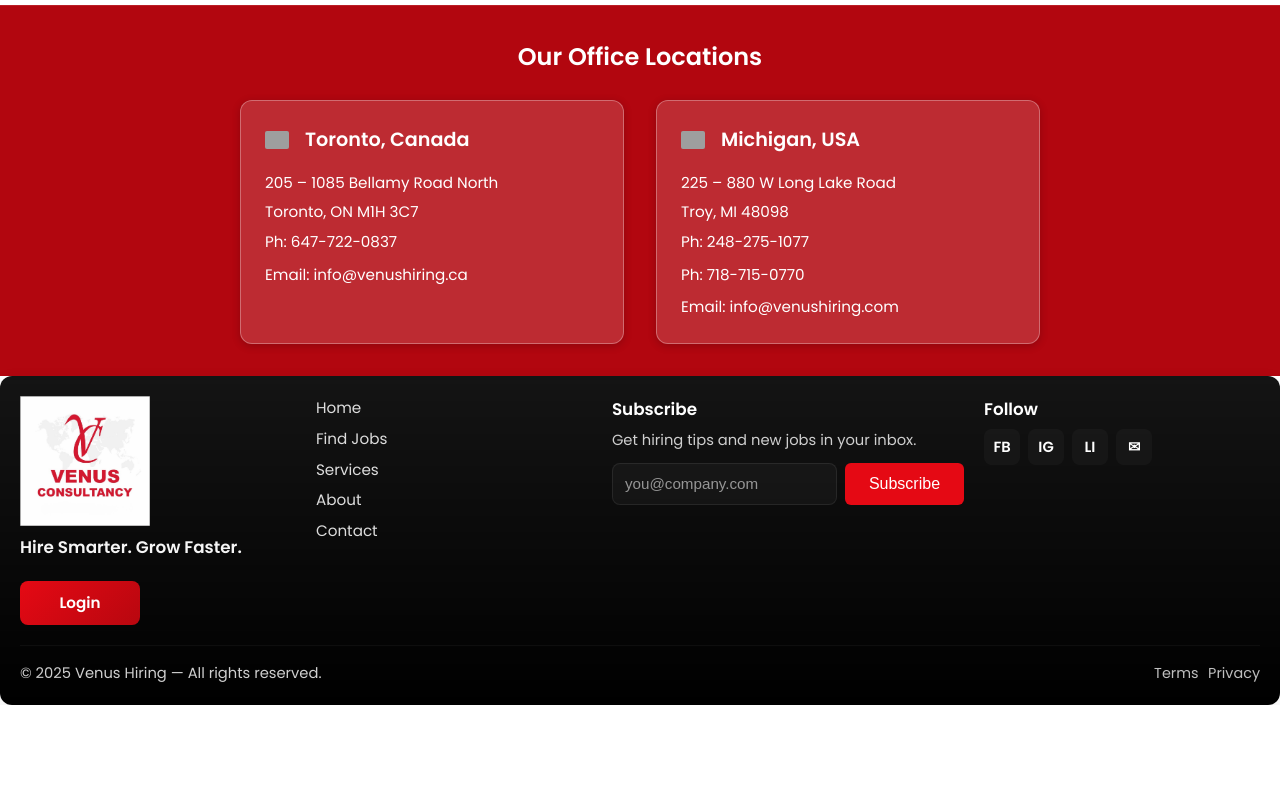
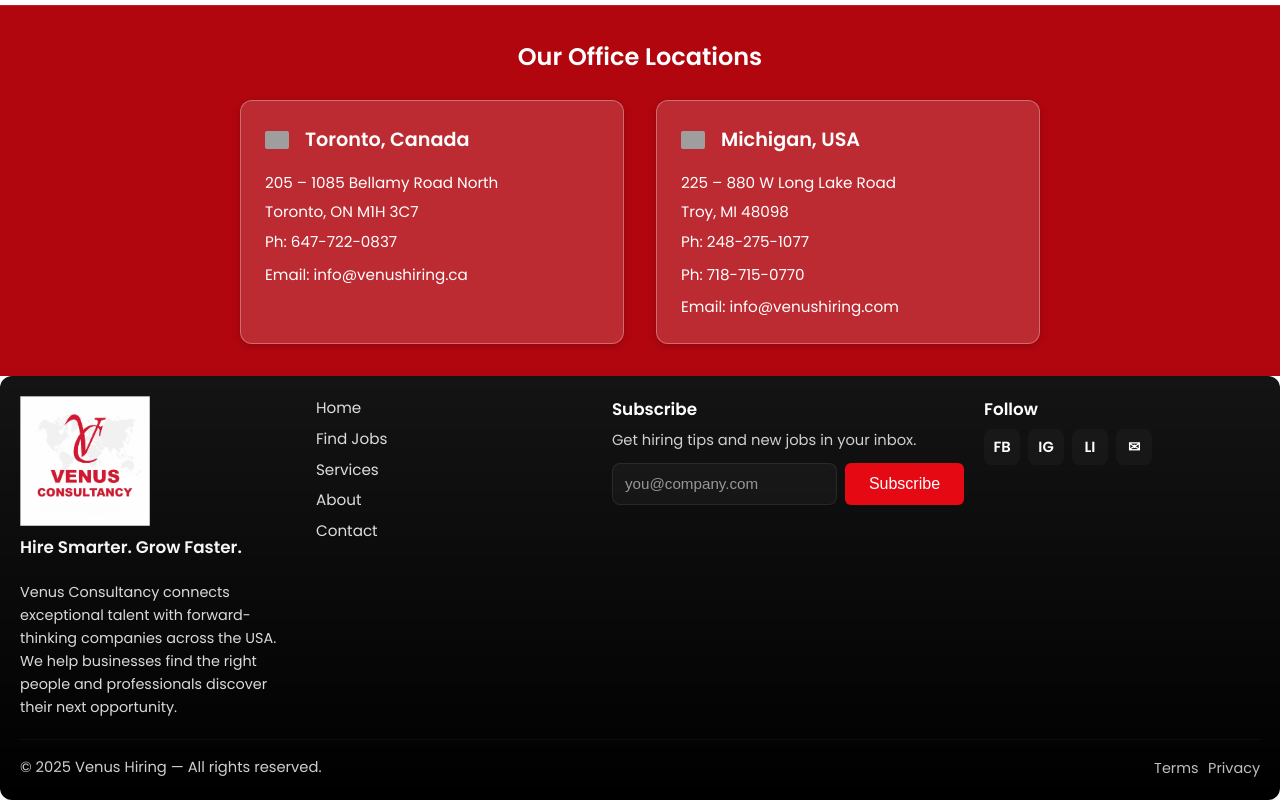
Before and after one commit to Jivansatapathy/VenusConsultancy, a React (Vite) app in the folder client/: page /service-category/finance-banking in a window 1280 px wide. Shown: the part 2973-3773 px from the top of the page. Before the commit the page ends 3678 px from the top, so only its background shows below. Built offline with nearby package versions, Linux system fonts and the light colour scheme; no server answers; grey boxes are pictures that could not be loaded.

Commit message:
Chnages frontend

```diff
--- a/client/src/components/Footer.css
+++ b/client/src/components/Footer.css
@@ -180,36 +180,19 @@
 .vh-footer__social-link:hover { background: rgba(255,255,255,0.06); color: #e50914; }
 
 
-/* Login section */
-.vh-footer__login {
+/* Company Description section */
+.vh-footer__description {
   display: flex;
   flex-direction: column;
   gap: 0.4rem;
 }
 
-.vh-footer__login-btn {
-  display: inline-flex;
-  align-items: center;
-  justify-content: center;
-  padding: 0.6rem 1rem;
-  background: linear-gradient(135deg, #e50914, #b8070f);
-  color: #fff;
-  text-decoration: none;
-  border-radius: 8px;
-  font-weight: 600;
-  font-size: 0.95rem;
-  transition: all 0.2s ease;
-  border: none;
-  cursor: pointer;
-  max-width: 120px;
-}
-
-.vh-footer__login-btn:hover,
-.vh-footer__login-btn:focus {
-  background: linear-gradient(135deg, #f40612, #d4080f);
-  transform: translateY(-1px);
-  box-shadow: 0 4px 12px rgba(229, 9, 20, 0.3);
-  outline: none;
+.vh-footer__desc-text {
+  color: rgba(255, 255, 255, 0.85);
+  font-size: 0.9rem;
+  line-height: 1.6;
+  margin: 0;
+  max-width: 280px;
 }
 
 /* bottom row */
--- a/client/src/components/Footer.jsx
+++ b/client/src/components/Footer.jsx
@@ -1,11 +1,8 @@
 // client/src/components/Footer.jsx
-import React, { useContext } from "react";
-import { Link } from "react-router-dom";
-import { AuthContext } from "../context/AuthContext";
+import React from "react";
 import "./Footer.css";
 
 const Footer = () => {
-  const { isAuthenticated } = useContext(AuthContext);
 
   return (
     <footer className="vh-footer u-card" role="contentinfo" aria-label="Site footer">
@@ -77,14 +74,12 @@ const Footer = () => {
           </div>
         </div>
 
-        {/* Login section - only show for unauthenticated users */}
-        {!isAuthenticated && (
-          <div className="vh-footer__login" aria-label="Login">
-            <Link to="/admin/login" className="vh-footer__login-btn">
-              Login
-            </Link>
-          </div>
-        )}
+        {/* Company Description */}
+        <div className="vh-footer__description" aria-label="Company description">
+          <p className="vh-footer__desc-text">
+            Venus Consultancy connects exceptional talent with forward-thinking companies across the USA. We help businesses find the right people and professionals discover their next opportunity.
+          </p>
+        </div>
       </div>
 
       <div className="vh-footer__bottom">
--- a/client/src/components/StatAbout.jsx
+++ b/client/src/components/StatAbout.jsx
@@ -146,7 +146,7 @@ export default function StatAbout() {
 
           {/* Description */}
           <p className="stat-about__description">
-            At Venus Hiring, we understand that the key to business success lies in having the right people on your team. That's why we're committed to connecting you with top-tier talent.
+            At Venus Consultancy, we understand that the key to business success lies in having the right people on your team. That's why we're committed to connecting USA companies with top-tier talent across North America and beyond.
           </p>
 
           {/* Stats */}
--- a/client/src/components/ThirdHero.jsx
+++ b/client/src/components/ThirdHero.jsx
@@ -35,7 +35,7 @@ const ThirdHero = () => {
               <span className="title-line-2">Your Organization Today</span>
             </h1>
             <p className="third-hero__subtitle">
-            Connect with top-tier talent and discover professionals who drive growth, innovation, and success.
+            Connect with top-tier talent across the USA and discover professionals who drive growth, innovation, and success for American businesses.
             </p>
 
             <div className="third-hero__buttons">
--- a/client/src/components/UpFooter.jsx
+++ b/client/src/components/UpFooter.jsx
@@ -20,7 +20,7 @@ const UpFooter = () => {
               Build the Right Teams.
             </h2>
             <p className="vh-upfooter__description">
-              At Venus Consultancy, we connect exceptional talent with forward-thinking companies.
+              At Venus Consultancy, we connect exceptional talent with forward-thinking companies across the USA.
               <br />
               Whether you're hiring or looking for your next role, we make the perfect match happen.
             </p>
--- a/client/src/pages/AboutUs.jsx
+++ b/client/src/pages/AboutUs.jsx
@@ -14,7 +14,7 @@ const AboutUs = () => {
             About Venus Hiring
           </h1>
           <p className="about-hero__sub">
-            We connect ambitious teams with the right talent to build the future—faster and with confidence.
+            We connect ambitious teams across the USA and beyond with the right talent to build the future—faster and with confidence.
           </p>
           <div className="hero-image-trail">
             <ImageTrail
--- a/client/src/pages/Services.jsx
+++ b/client/src/pages/Services.jsx
@@ -525,7 +525,7 @@ const Services = () => {
         <div className="svc-container">
           <div className="svc-hero__grid" aria-label="Hero two column layout">
             <div className="svc-hero__left">
-              <h1 className="svc-hero__title">Your partner in hiring the right talent for every role.</h1>
+              <h1 className="svc-hero__title">Your partner in hiring the right talent for every role across the USA.</h1>
               <div className="svc-hero__ctas" role="group" aria-label="Primary actions">
                 <a className="btn btn--primary" href="/contact">Contact Us</a>
                 <a className="btn btn--outline1" href="#services">Browse on your own</a>
@@ -560,8 +560,8 @@ const Services = () => {
             aria-hidden
           />
           <div className="svc-hero-mobile__content">
-            <h1 className="svc-hero-mobile__title">Your partner in hiring the right talent for every role.</h1>
-            <p className="svc-hero-mobile__sub">Whatever your hiring challenge, explore our talent solutions to find the right professionals across 2,000+ specialized roles.</p>
+            <h1 className="svc-hero-mobile__title">Your partner in hiring the right talent for every role across the USA.</h1>
+            <p className="svc-hero-mobile__sub">Whatever your hiring challenge, explore our talent solutions to find the right professionals across 2,000+ specialized roles for USA companies.</p>
             <div className="svc-hero-mobile__ctas" role="group" aria-label="Primary actions">
               <a className="btn btn--primary" href="/contact">Contact Us</a>
               <a className="btn btn--outline-invert" href="#services">Browse on your own</a>
```
